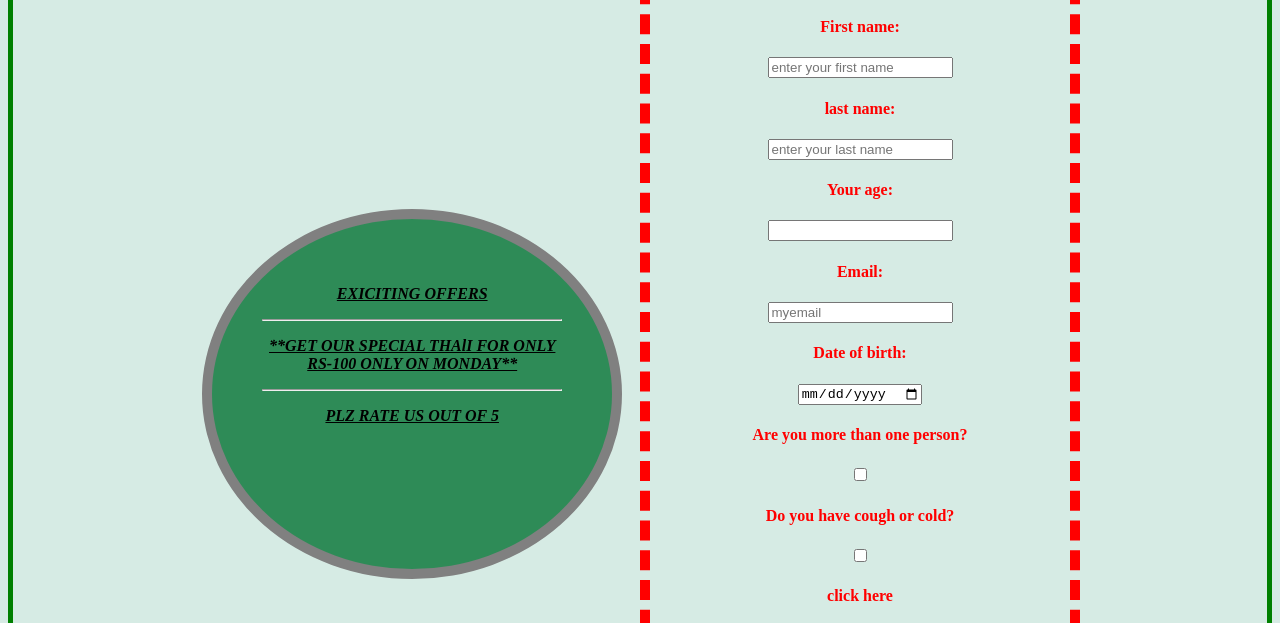
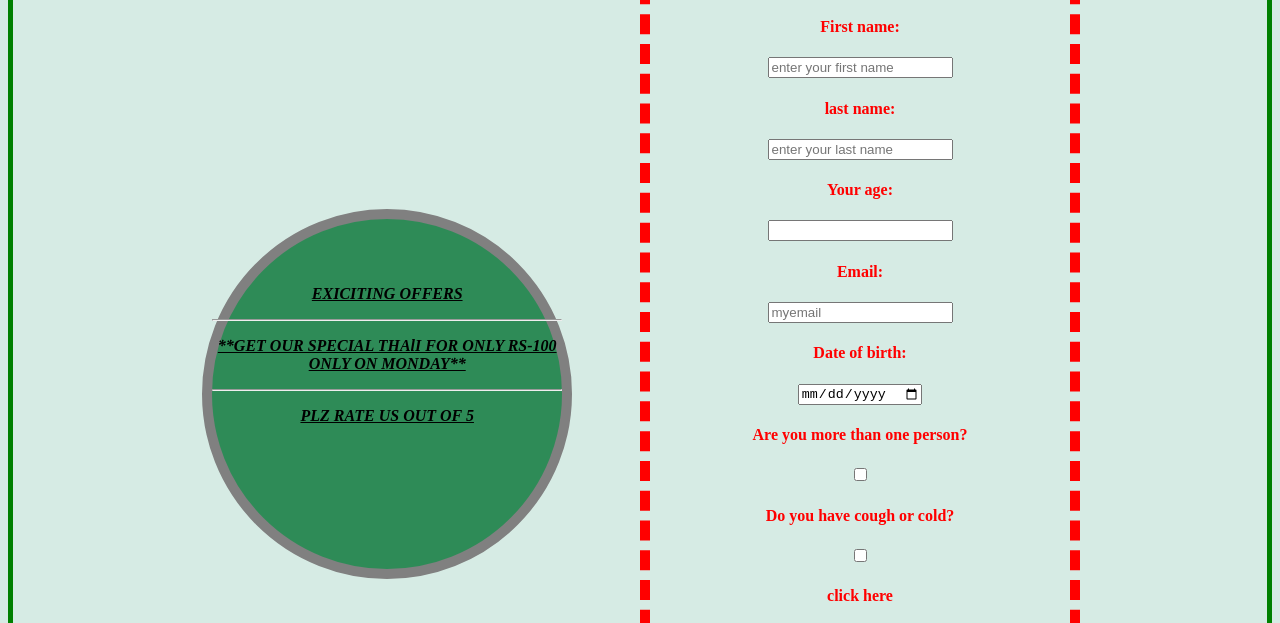
Before and after one commit to kanganereshmaanil/css2, a plain HTML site: page index.html in a window 1280 px wide. Shown: the part 328-951 px from the top of the page. Drawn offline with Linux system fonts and the light colour scheme.

Commit message:
First Commit

```diff
--- a/style.css
+++ b/style.css
@@ -46,7 +46,7 @@ margin: 40px;
     border-style: dashed;
 }
 .cir{
-    width: 300px;
+    width: 350px;
     height:300px ;
     border: 10px solid gray;
     background-color: seagreen;
@@ -57,8 +57,6 @@ margin: 40px;
      right: 20%;
     margin-top: 25%;
     padding-top: 50px;
-    padding-left: 50px;
-    padding-right: 50px;
 
 }
 .line{
```
